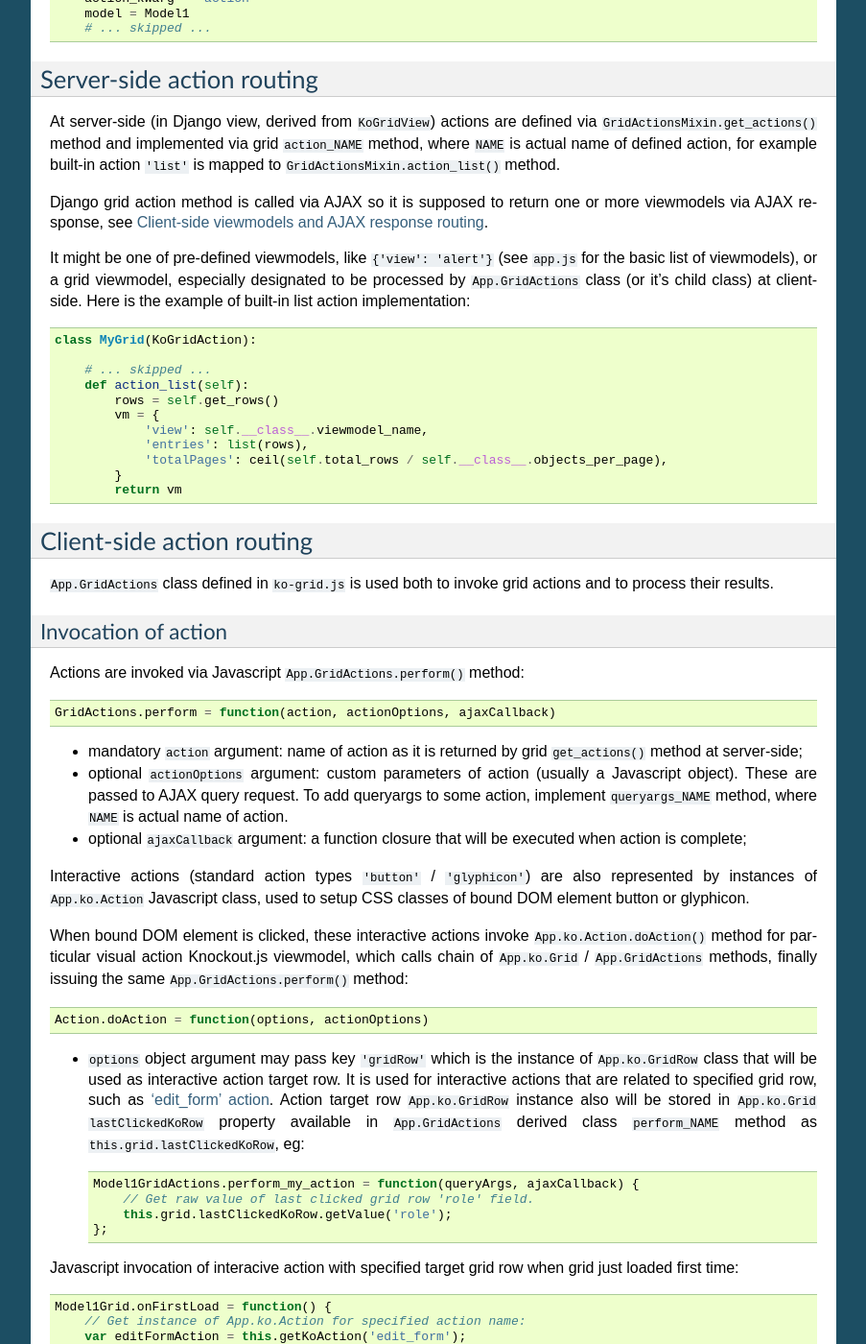
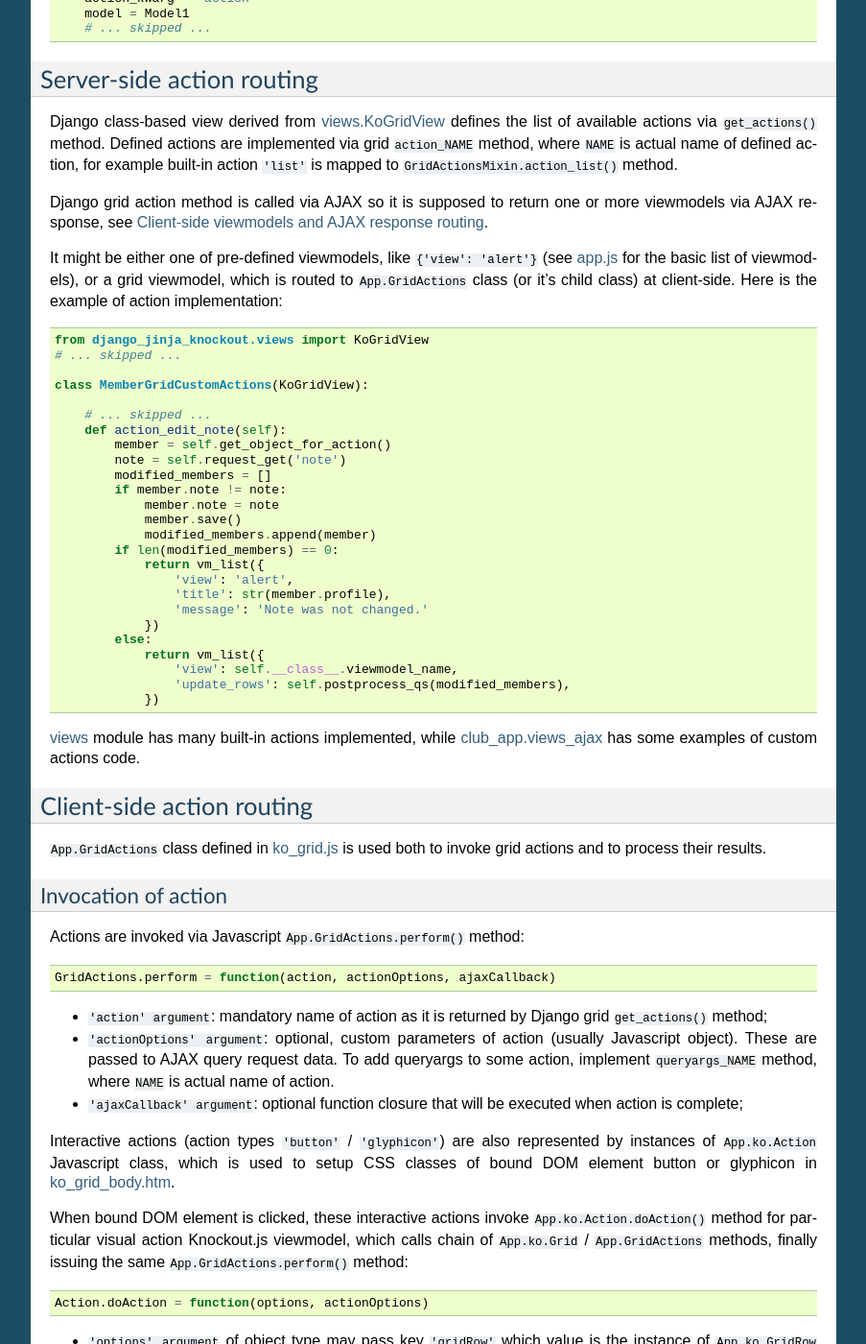
Before and after one commit to Dmitri-Sintsov/django-jinja-knockout, a Sphinx documentation site: the page built from docs/grids.rst, in a window 1280 px wide and 1400 px high, scrolled down 17868 px. Shown: the whole window at 96% size, without its empty margins (198-1101 px from the left). Built offline with Sphinx 7.4.7, drawn with Linux system fonts in a browser that asks for light colours; some of the changed text lies outside the part shown.

Commit message:
Reworking of 'client-side action routing' and 'server-side action routing' grids.rst documentation sections in synchronization with djk_sample code.

```diff
--- a/docs/grids.rst
+++ b/docs/grids.rst
@@ -14,6 +14,7 @@ Grids
 .. _cbv_grid.htm: https://github.com/Dmitri-Sintsov/django-jinja-knockout/blob/master/django_jinja_knockout/jinja2/cbv_grid.htm
 .. _ko_grid.htm: https://github.com/Dmitri-Sintsov/django-jinja-knockout/blob/master/django_jinja_knockout/jinja2/ko_grid.htm
 .. _ko_grid_body.htm: https://github.com/Dmitri-Sintsov/django-jinja-knockout/blob/master/django_jinja_knockout/jinja2/ko_grid_body.htm
+.. _member_grid_custom_actions.htm: https://github.com/Dmitri-Sintsov/djk-sample/blob/master/club_app/jinja2/member_grid_custom_actions.htm
 .. _member_grid_tabs.htm: https://github.com/Dmitri-Sintsov/djk-sample/blob/master/club_app/jinja2/member_grid_tabs.htm
 
 .. _ko_grid.js: https://github.com/Dmitri-Sintsov/django-jinja-knockout/blob/master/django_jinja_knockout/static/js/front/ko-grid.js
@@ -1068,9 +1069,9 @@ Grid action routing
 
 .. highlight:: python
 
-Grids support lots of built-in actions besides standard CRUD, thus grid requests do not use HTTP PUT DELETE method
-routing, which would be too limiting. All of grid actions are performed as HTTP POST; Django class-based view kwarg
-``action`` value is used for routing in ``urls.py``::
+Grids support arbitrary number of built-in and custom actions besides standard CRUD. Thus grid requests do not use
+HTTP method routing such as PUT DELETE, which would be too limiting approach. All of grid actions are performed as
+HTTP POST; Django class-based view kwarg ``action`` value is used for routing in ``urls.py``::
 
     from my_app.views import Model1Grid
 
@@ -1082,8 +1083,8 @@ routing, which would be too limiting. All of grid actions are performed as HTTP
     # ... skipped ...
 
 Value of ``action`` kwarg is normalized (leading '/' are stripped) and is stored in ``self.current_action_name``
-property of grid instance at server-side. Key name of view kwargs dict used for grid action url name may be changed via
-Django grid class static property ``action_kwarg``::
+property of grid class instance at server-side. Key name of view kwargs dict used for grid action url name may be
+changed via Django grid class static property ``action_kwarg``::
 
     from django_jinja_knockout.views import KoGridView
     from .models import Model1
@@ -1097,35 +1098,52 @@ Django grid class static property ``action_kwarg``::
 Server-side action routing
 --------------------------
 
-At server-side (in Django view, derived from ``KoGridView``) actions are defined via ``GridActionsMixin.get_actions()``
-method and implemented via grid ``action_NAME`` method, where ``NAME`` is actual name of defined action, for example
-built-in action ``'list'`` is mapped to ``GridActionsMixin.action_list()`` method.
+Django class-based view derived from `views.KoGridView`_ defines the list of available actions via ``get_actions()``
+method. Defined actions are implemented via grid ``action_NAME`` method, where ``NAME`` is actual name of defined
+action, for example built-in action ``'list'`` is mapped to ``GridActionsMixin.action_list()`` method.
 
 Django grid action method is called via AJAX so it is supposed to return one or more viewmodels via AJAX response, see
 :doc:`viewmodels`.
 
-It might be one of pre-defined viewmodels, like ``{'view': 'alert'}`` (see ``app.js`` for the basic list of viewmodels),
-or a grid viewmodel, especially designated to be processed by ``App.GridActions`` class (or it's child class) at
-client-side. Here is the example of built-in list action implementation::
-
-    class MyGrid(KoGridAction):
+It might be either one of pre-defined viewmodels, like ``{'view': 'alert'}`` (see `app.js`_ for the basic list of
+viewmodels), or a grid viewmodel, which is routed to ``App.GridActions`` class (or it's child class) at client-side.
+Here is the example of action implementation::
+
+    from django_jinja_knockout.views import KoGridView
+    # ... skipped ...
+
+    class MemberGridCustomActions(KoGridView):
 
         # ... skipped ...
-        def action_list(self):
-            rows = self.get_rows()
-            vm = {
-                'view': self.__class__.viewmodel_name,
-                'entries': list(rows),
-                'totalPages': ceil(self.total_rows / self.__class__.objects_per_page),
-            }
-            return vm
+        def action_edit_note(self):
+            member = self.get_object_for_action()
+            note = self.request_get('note')
+            modified_members = []
+            if member.note != note:
+                member.note = note
+                member.save()
+                modified_members.append(member)
+            if len(modified_members) == 0:
+                return vm_list({
+                    'view': 'alert',
+                    'title': str(member.profile),
+                    'message': 'Note was not changed.'
+                })
+            else:
+                return vm_list({
+                    'view': self.__class__.viewmodel_name,
+                    'update_rows': self.postprocess_qs(modified_members),
+                })
+
+`views`_ module has many built-in actions implemented, while `club_app.views_ajax`_ has some examples of custom
+actions code.
 
 Client-side action routing
 --------------------------
 
 .. highlight:: javascript
 
-``App.GridActions`` class defined in ``ko-grid.js`` is used both to invoke grid actions and to process their results.
+``App.GridActions`` class defined in `ko_grid.js`_ is used both to invoke grid actions and to process their results.
 
 Invocation of action
 ~~~~~~~~~~~~~~~~~~~~
@@ -1134,14 +1152,14 @@ Actions are invoked via Javascript ``App.GridActions.perform()`` method::
 
     GridActions.perform = function(action, actionOptions, ajaxCallback)
 
-* mandatory ``action`` argument: name of action as it is returned by grid ``get_actions()`` method at server-side;
-* optional ``actionOptions`` argument: custom parameters of action (usually a Javascript object). These are passed to
-  AJAX query request. To add queryargs to some action, implement ``queryargs_NAME`` method, where ``NAME`` is actual
-  name of action.
-* optional ``ajaxCallback`` argument: a function closure that will be executed when action is complete;
-
-Interactive actions (standard action types ``'button'`` / ``'glyphicon'``) are also represented by instances of
-``App.ko.Action`` Javascript class, used to setup CSS classes of bound DOM element button or glyphicon.
+* ``'action' argument``: mandatory name of action as it is returned by Django grid ``get_actions()`` method;
+* ``'actionOptions' argument``: optional, custom parameters of action (usually Javascript object). These are passed to
+  AJAX query request data.
+  To add queryargs to some action, implement ``queryargs_NAME`` method, where ``NAME`` is actual name of action.
+* ``'ajaxCallback' argument``: optional function closure that will be executed when action is complete;
+
+Interactive actions (action types ``'button'`` / ``'glyphicon'``) are also represented by instances of ``App.ko.Action``
+Javascript class, which is used to setup CSS classes of bound DOM element button or glyphicon in `ko_grid_body.htm`_.
 
 When bound DOM element is clicked, these interactive actions invoke ``App.ko.Action.doAction()`` method for particular
 visual action Knockout.js viewmodel, which calls chain of ``App.ko.Grid`` / ``App.GridActions`` methods, finally issuing
@@ -1149,11 +1167,11 @@ the same ``App.GridActions.perform()`` method::
 
     Action.doAction = function(options, actionOptions)
 
-* ``options`` object argument may pass key ``'gridRow'`` which is the instance of ``App.ko.GridRow`` class that will
-  be used as interactive action target row. It is used for interactive actions that are related to specified grid row,
-  such as `'edit_form' action`_. Action target row ``App.ko.GridRow`` instance also will be stored in ``App.ko.Grid``
-  ``lastClickedKoRow`` property available in ``App.GridActions`` derived class ``perform_NAME`` method as
-  ``this.grid.lastClickedKoRow``, eg::
+* ``'options' argument`` of object type may pass key ``'gridRow'`` which value is the instance of ``App.ko.GridRow``
+  class that will be used as interactive action target row. It is used by interactive actions that are related to
+  specified grid row, such as `'edit_form' action`_. Target row instance of ``App.ko.GridRow`` will be stored in
+  ``App.ko.Grid`` instance ``lastClickedKoRow`` property, accessible in ``App.GridActions`` derived instance
+  ``this.grid.lastClickedKoRow`` property in every ``perform_NAME`` method, eg.::
 
     Model1GridActions.perform_my_action = function(queryArgs, ajaxCallback) {
         // Get raw value of last clicked grid row 'role' field.
@@ -1174,8 +1192,9 @@ Javascript invocation of interacive action with specified target grid row when g
         }
     };
 
-* ``actionOptions`` object optional argument that is passed to ``App.GridActions.perform()`` as ``actionOptions``
-  argument.
+* ``'actionOptions' argument`: optional Javascript object that is passed to ``App.GridActions.perform()`` as
+  ``actionOptions`` argument, usually to extend queryargs of action AJAX POST request, but might be used to pass custom
+  data to client-side actions as well.
 
 Action queryargs
 ~~~~~~~~~~~~~~~~
@@ -1215,8 +1234,8 @@ Here is the example of ``'list'`` action AJAX request queryargs population::
     };
 
 Note that some keys of ``queryArgs`` object are populated in grid class own methods, while only the ``'list_search'``
-and ``'list_filter'`` keys are setup by ``App.GridActions.queryargs_list()`` method, so both ways of AJAX queryargs
-population are possible but it's easier and more convenient to implement common ``queryargs_NAME`` method.
+and ``'list_filter'`` entries are set by ``App.GridActions.queryargs_list()`` method. It's easier and more convenient to
+implement ``queryargs_NAME`` method for that purpose.
 
 .. highlight:: text
 
@@ -1232,7 +1251,7 @@ it will generate AJAX request queryargs similar to these::
     list_filter: {"role": 2}
     csrfmiddlewaretoken: JqkaCTUzwpl7katgKiKnYCjcMpNYfjQc
 
-which will be then parsed by ``get_rows`` method called from Django grid ``action_list`` method.
+which will be parsed by ``KoGridView`` derived instance ``action_list()`` method.
 
 .. highlight:: javascript
 
@@ -1240,19 +1259,20 @@ it is also possivble to execute actions interactively with custom options (query
 
     Model1Grid.onFirstLoad = function() {
         var myAction = this.getKoAction('my_custom_action');
+        var targetKoRow = this.findKoRowByPkVal(10);
         myAction.doAction({gridRow: targetKoRow}, {'ko_prop_name': ko_prop_value});
     };
 
-When action is purely client-side implemented via custom ``App.GridActions`` ancestor ``perform_NAME`` method, queryArgs
-may be used as options of client-side, for example to pass initial values of Knockout.js viewmodel properties, hence
-these are called ``options``, not ``queryArgs`` in ``queryargs_NAME`` method.
+When action is a purely client-side one implemented via ``App.GridActions`` derived instance ``perform_NAME()`` method,
+queryArgs may be used as client-side options, for example to pass initial values of Knockout.js custom template
+viewmodel properties, hence these are called ``options``, not ``queryArgs`` in ``queryargs_NAME`` method.
 
 Action AJAX response handler
 ~~~~~~~~~~~~~~~~~~~~~~~~~~~~
 
-To process AJAX response data, returned from Django grid ``action_NAME`` method, one has to implement ``App.GridActions``
-derived class, where ``callback_NAME`` Javascript method will be used to update client-side of grid. For example, AJAX
-``ModelForm``, generated by standard `'create_form' action`_  is displayed with::
+To process AJAX response data returned from Django grid ``action_NAME()`` method, one has to implement
+``App.GridActions`` derived class, where ``callback_NAME()`` method will be used to update client-side of grid.
+For example, AJAX ``ModelForm``, generated by standard `'create_form' action`_  is displayed with::
 
     GridActions.callback_create_form = function(viewModel) {
         viewModel.grid = this.grid;
@@ -1269,7 +1289,8 @@ grid meta-data (verbose names, field filters) are updated via::
         this.grid.loadMetaCallback(data);
     };
 
-and so on - see actual ``'callback_NAME'`` examples in ``ko-grid.js`` ``App.GridActions`` class code.
+See standard ``callback_*()`` methods in `ko_grid.js`_ ``App.GridActions`` class code and custom ``callback_*()``
+methods in `member-grid.js`_ for more examples.
 
 Client-side actions
 ~~~~~~~~~~~~~~~~~~~
@@ -1277,86 +1298,64 @@ Client-side actions
 .. highlight:: javascript
 
 It is also possible to perform actions partially or entirely at client-side. To implement this, one should define
-``perform_NAME`` in ``App.ko.GridActions`` derived class. Mostly it's used to display client-side BootstrapDialogs via
-ancestor of ``App.ActionTemplateDialog`` class with underscore.js / knockout.js template bound to current ``App.ko.Grid``
-derived class instance::
-
-    App.Model1ActionDialog = function(options) {
-        $.inherit(App.ActionTemplateDialog.prototype, this);
-        this.create(options);
-    };
-
-    (function(Model1ActionDialog) {
-
-        Model1ActionDialog.templateId = 'ko_model1_action_form';
-
-        Model1ActionDialog.create = function(options) {
-            this._super._call('create', options);
-            // this.grid.doStuff();
-        };
-
-    })(App.Model1ActionDialog.prototype);
-
-    App.Model1GridActions = function(options) {
+``perform_NAME()`` method of ``App.ko.GridActions`` derived class. It's used to display client-side BootstrapDialogs via
+``App.ActionTemplateDialog`` -derived instances with underscore.js / knockout.js templates bound to current
+``App.ko.Grid`` derived instance::
+
+    App.MemberGridActions = function(options) {
         $.inherit(App.GridActions.prototype, this);
         this.init(options);
     };
 
-    (function(Model1GridActions) {
-
-        Model1GridActions.perform_ask_user = function(queryArgs, ajaxCallback) {
-            var model1ActionDialog = new App.Model1ActionDialog({
+    (function(MemberGridActions) {
+
+        // Client-side invocation of the action.
+        MemberGridActions.perform_edit_note = function(queryArgs, ajaxCallback) {
+            var actionDialog = new App.ActionTemplateDialog({
+                template: 'member_note_form',
                 grid: this.grid,
                 meta: {
-                    nameLabel: 'Please enter your name',
-                    familyLabel: 'Please enter your familyname',
+                    noteLabel: 'Member note',
+                    note: this.grid.lastClickedKoRow.getValue('note')
                 },
             });
-            model1ActionDialog.show();
+            actionDialog.show();
         };
 
-    })(App.Model1GridActions.prototype);
-
-    App.ko.Model1Grid = function(options) {
+        MemberGridActions.callback_edit_note = function(viewModel) {
+            this.grid.updatePage(viewModel);
+        };
+
+    })(App.MemberGridActions.prototype);
+
+    App.ko.MemberGrid = function(options) {
         $.inherit(App.ko.Grid.prototype, this);
         this.init(options);
     };
 
-    (function(Model1Grid) {
-
-        Model1Grid.init = function(options) {
-            this._super._call('init', options);
-            this.username = ko.observable('');
-            this.familyName = ko.ovservable('');
+    (function(MemberGrid) {
+
+        MemberGrid.iocGridActions = function(options) {
+            return new App.MemberGridActions(options);
         };
 
-        Model1Grid.iocGridActions = function(options) {
-            return new App.Model1GridActions(options);
-        };
-
-    })(App.ko.Model1Grid);
+    })(App.ko.MemberGrid.prototype);
 
 .. highlight:: jinja
 
-Where the ``'ko_model1_action_form'`` template could be like this, based on ``ko_action_form`` template located in
-``ko_grid_body.htm``::
-
-    <script type="text/template" id="ko_model1_action_form">
+Where the ``'member_note_form'`` template could be like this, based on ``ko_action_form`` template located in
+`ko_grid_body.htm`_::
+
+    <script type="text/template" id="member_note_form">
         <div class="panel panel-default">
             <div class="panel-body">
                 <form class="ajax-form" enctype="multipart/form-data" method="post" role="form" data-bind="attr: {'data-url': gridActions.getLastActionUrl()}">
                     <input type="hidden" name="csrfmiddlewaretoken" data-bind="value: getCsrfToken()">
                     <input type="hidden" name="pk_val" data-bind="value: getLastPkVal()">
                     <div class="row form-group">
-                        <label data-bind="text: meta.nameLabel" class="control-label col-md-4" for="id_username"></label>
+                        <label data-bind="text: meta.noteLabel" class="control-label col-md-4" for="id_note"></label>
                         <div class="field col-md-6">
-                            <input data-bind="textInput: username" id="id_username" class="form-control" name="username" type="text">
-                        </div>
-                    </div>
-                    <div class="row form-group">
-                        <label data-bind="text: meta.familyLabel" class="control-label col-md-4" for="id_familyname"></label>
-                        <div class="field col-md-6">
-                            <input data-bind="textInput: familyName" id="id_familyname" class="form-control" name="familyname" type="text">
+                            <textarea data-bind="textInput: meta.note" id="id_note" class="form-control autogrow" name="note" type="text"></textarea>
                         </div>
                     </div>
                 </form>
@@ -1364,8 +1363,11 @@ Where the ``'ko_model1_action_form'`` template could be like this, based on ``ko
         </div>
     </script>
 
-which also may include any custom Knockout.js properties / observables bound to current grid instance (client-side forms
-with rich content).
+which may include any custom Knockout.js properties / observables bound to current grid instance. That allows to prodice
+interactive client-side forms without extra AJAX requests.
+
+See `club_app.views_ajax`_, `member_grid_custom_actions.htm`_ and `member-grid.js`_ for full example of 'edit_note' action
+implementation.
 
 Custom view kwargs
 ------------------
```
